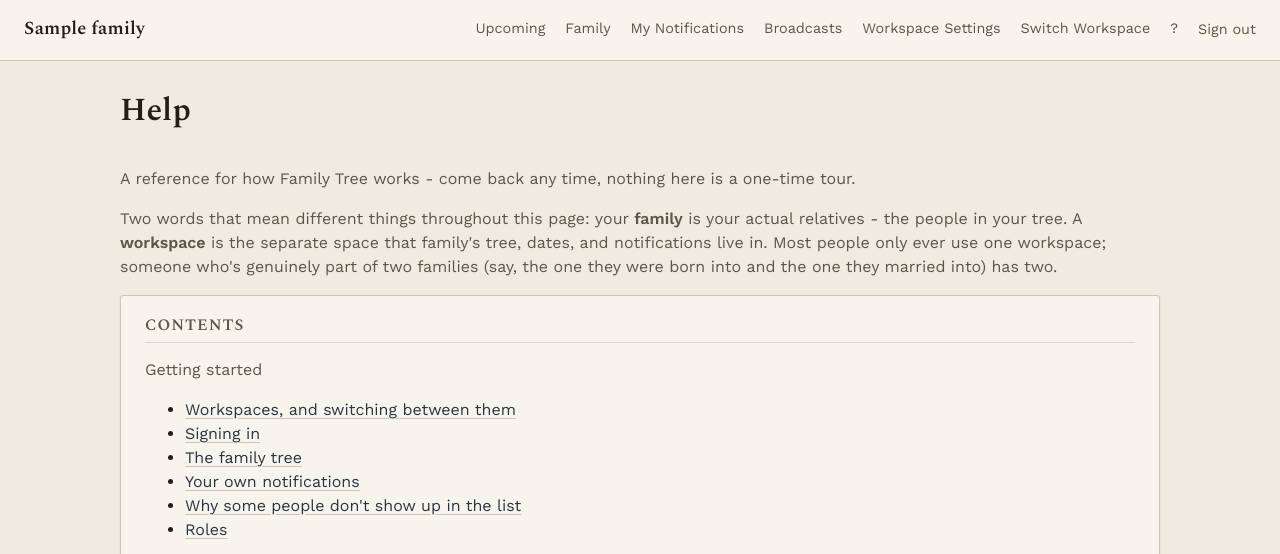
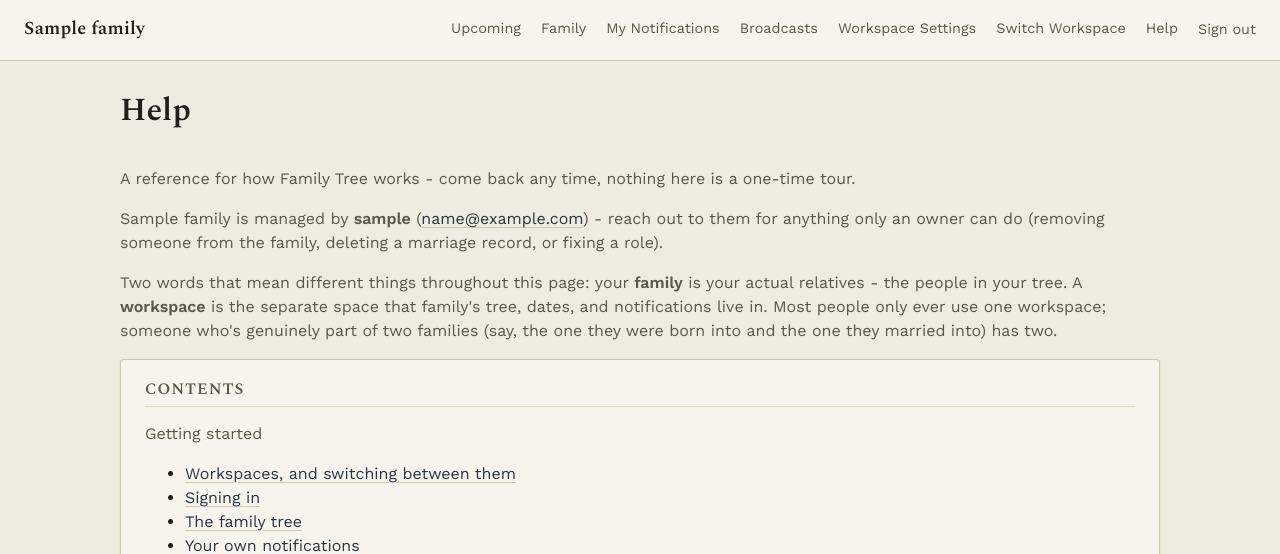
Before and after one commit to sheyabernstein/family-birthdays, a Django app: page /help/ in a window 1280 px wide. Shown: the top 554 px of the page. Run offline with Django 5.2, Linux system fonts and the light colour scheme; a user stored in the database is signed in; tables that the repository leaves empty hold one stand-in row (values such as "Sample post"); parts of the project's set-up code (start-up, migrations or seed data) failed here and were passed over.

Commit message:
feat: show a family's owners and contact info on the help page (#20)
* fix: label the help nav link as text, not a bare ?

* fix: don't claim multiple workspaces when switching in with just one

* chore: log when the otel exporter is enabled

* feat: show a family's owners and contact info on the help page

```diff
--- a/config/observability/tracing.py
+++ b/config/observability/tracing.py
@@ -42,6 +42,7 @@ from opentelemetry.sdk.trace import TracerProvider
 from opentelemetry.sdk.trace.export import BatchSpanProcessor
 from opentelemetry.sdk.trace.sampling import ParentBased, TraceIdRatioBased
 
+from config.logging_config import logger
 from config.observability.django_middleware import EXCLUDED_PATHS
 
 _PROVIDER: TracerProvider | None = None
@@ -80,6 +81,7 @@ def init_tracing() -> TracerProvider:
     provider = TracerProvider(resource=resource, sampler=sampler)
 
     if settings.OTEL_ENABLED:
+        logger.info("enabling otel exporter", endpoint=settings.OTEL_ENDPOINT)
         provider.add_span_processor(
             BatchSpanProcessor(
                 OTLPSpanExporter(endpoint=settings.OTEL_ENDPOINT, headers=_normalized_headers())
--- a/family/templates/family/help.html
+++ b/family/templates/family/help.html
@@ -5,6 +5,15 @@
         <h1>Help</h1>
     </div>
     <p class="muted">A reference for how Family Tree works - come back any time, nothing here is a one-time tour.</p>
+    {% if family_owners %}
+        <p class="muted">
+            {{ request.family.name }} is managed by
+            {% for owner in family_owners %}
+                <strong>{{ owner.name }}</strong>{% if owner.email %} (<a href="mailto:{{ owner.email }}">{{ owner.email }}</a>){% endif %}{% if forloop.revcounter0 == 1 %} and {% elif not forloop.last %}, {% endif %}
+            {% endfor %}
+            - reach out to them for anything only an owner can do (removing someone from the family, deleting a marriage record, or fixing a role).
+        </p>
+    {% endif %}
     {% if perms.tenants.add_family or request.has_multiple_families %}
         <p class="muted">
             Two words that mean different things throughout this page: your <strong>family</strong> is
--- a/family/views.py
+++ b/family/views.py
@@ -30,7 +30,7 @@ from tenants.mixins import (
     FamilyRequiredMixin,
     FamilyScopedMixin,
 )
-from tenants.models import FamilyMembership
+from tenants.models import Family, FamilyMembership
 
 
 class HelpView(LoginRequiredMixin, TemplateView):
@@ -46,6 +46,41 @@ class HelpView(LoginRequiredMixin, TemplateView):
     """
 
     template_name = "family/help.html"
+
+    def get_context_data(self, **kwargs: Any) -> dict[str, Any]:
+        context = super().get_context_data(**kwargs)
+        if self.request.family is not None:
+            context["family_owners"] = _family_owner_contacts(self.request.family)
+        return context
+
+
+def _family_owner_contacts(family: Family) -> list[dict[str, str | None]]:
+    """Who to contact about a workspace: its owner(s), by name and email.
+
+    Email only, never phone - a member reaching out about a family/tenant
+    problem (a role that needs changing, a record only an owner can
+    delete) is exactly the kind of contact that shouldn't assume SMS is
+    even set up. Named via the owner's own Person record in this family
+    when one exists (the name people actually recognize them by), falling
+    back to their account email when it doesn't (e.g. an owner who hasn't
+    been added to their own family's tree).
+    """
+    memberships = (
+        FamilyMembership.objects.filter(family=family, role=FamilyMembership.Role.OWNER)
+        .select_related("account")
+        .order_by("account__email")
+    )
+    contacts = []
+    for membership in memberships:
+        account = membership.account
+        person = family.people.filter(account=account).first()
+        contacts.append(
+            {
+                "name": person.display_name if person else (account.email or "Owner"),
+                "email": account.email,
+            }
+        )
+    return contacts
 
 
 class GregorianToHebrewView(LoginRequiredMixin, View):
--- a/templates/base.html
+++ b/templates/base.html
@@ -30,7 +30,7 @@
                         {% if perms.tenants.add_family or request.has_multiple_families %}
                             <a href="{% url 'tenants:switch_family' %}">Switch Workspace</a>
                         {% endif %}
-                        <a href="{% url 'family:help' %}">?</a>
+                        <a href="{% url 'family:help' %}">Help</a>
                         <form method="post" action="{% url 'accounts:logout' %}">
                             {% csrf_token %}
                             <button type="submit" class="link-button">Sign out</button>
--- a/tenants/templates/tenants/switch_family.html
+++ b/tenants/templates/tenants/switch_family.html
@@ -4,7 +4,9 @@
     <div class="auth-shell">
         <div class="auth-card">
             <h1>Which workspace?</h1>
-            <p class="muted">You're part of more than one workspace.</p>
+            {% if memberships|length > 1 %}
+                <p class="muted">You're part of more than one workspace.</p>
+            {% endif %}
             <form method="post">
                 {% csrf_token %}
                 {% for membership in memberships %}
```
Also changed, not shown: family/tests/test_views.py (+51 -0 lines).
